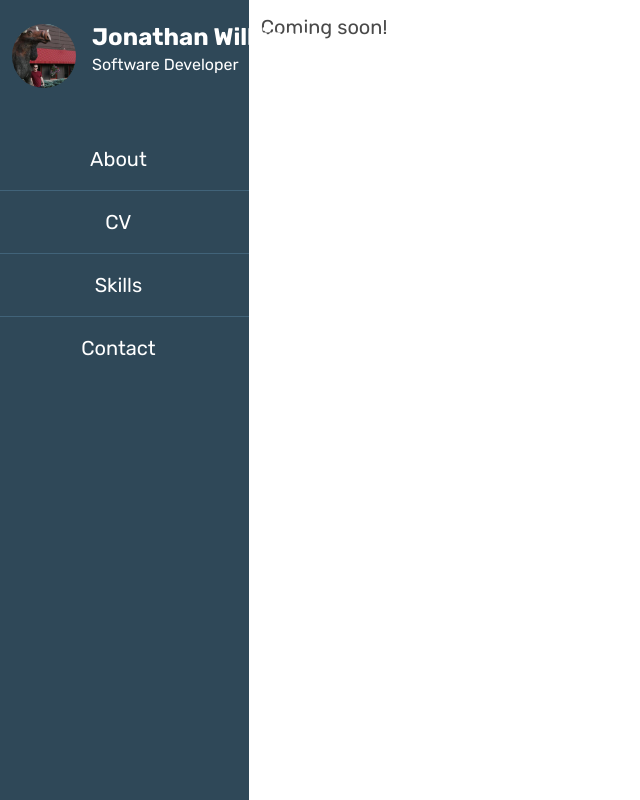
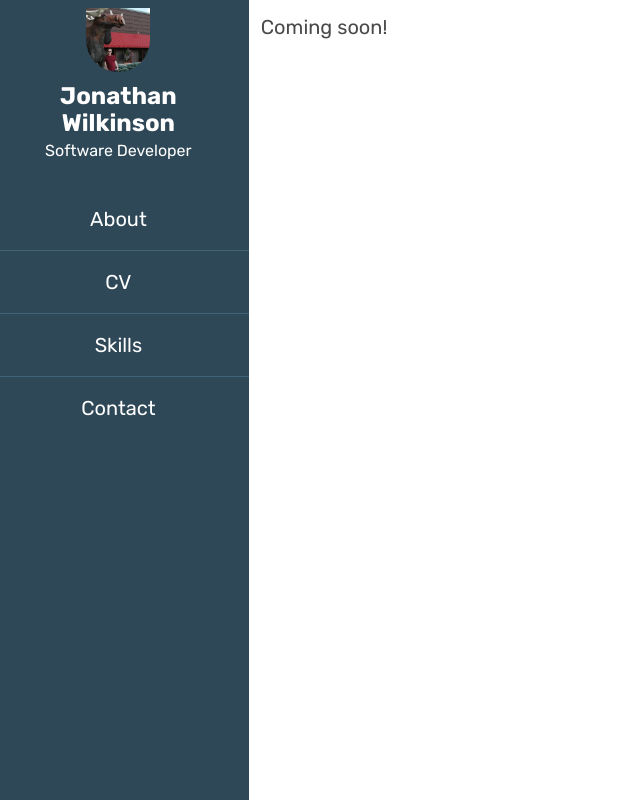
Before and after one commit to jwilkinson87/wilkoberg.uk, a Vue app: page / in a window 1280 px wide. Shown: the whole page, without its empty margins (0-640 px from the left). Built offline with nearby package versions, Linux system fonts and the light colour scheme.

Commit message:
Fix issues with card layout on sidebar

```diff
--- a/src/assets/scss/layout/_core.scss
+++ b/src/assets/scss/layout/_core.scss
@@ -84,3 +84,18 @@ html {
     }
   }
 }
+
+.card-personal {
+  flex-flow: column nowrap;
+  padding: .5rem 1.5rem;
+  text-align: center;
+
+  .card-content {
+    padding-top: 0.2rem;
+    padding-bottom: 0.2rem;
+  }
+
+  .card-image {
+    display: inline-block;
+  }
+}
--- a/src/components/layout/SidebarCard.vue
+++ b/src/components/layout/SidebarCard.vue
@@ -1,13 +1,12 @@
 <template functional>
-    <div class="card">
-        <div class="card-content">
-            <div class="media">
-                <div class="media-left">
+    <div class="card card-personal">
+        <section class="card-image">
             <figure class="image is-64x64">
                 <img src="@/assets/img/me.jpg" class="is-rounded" alt="Me, myself and I" />
             </figure>
-                </div>
-                <div class="media-right">
+        </section>
+        <div class="card-content">
+            <div class="content">
                 <p class="title is-4">Jonathan Wilkinson</p>
                 <p class="subtitle is-6">Software Developer</p>
                 <dl v-if="false">
@@ -23,5 +22,4 @@
             </div>
         </div>
     </div>
-    </div>
 </template>
```
Lines whose indentation alone changed are shown as unchanged.
